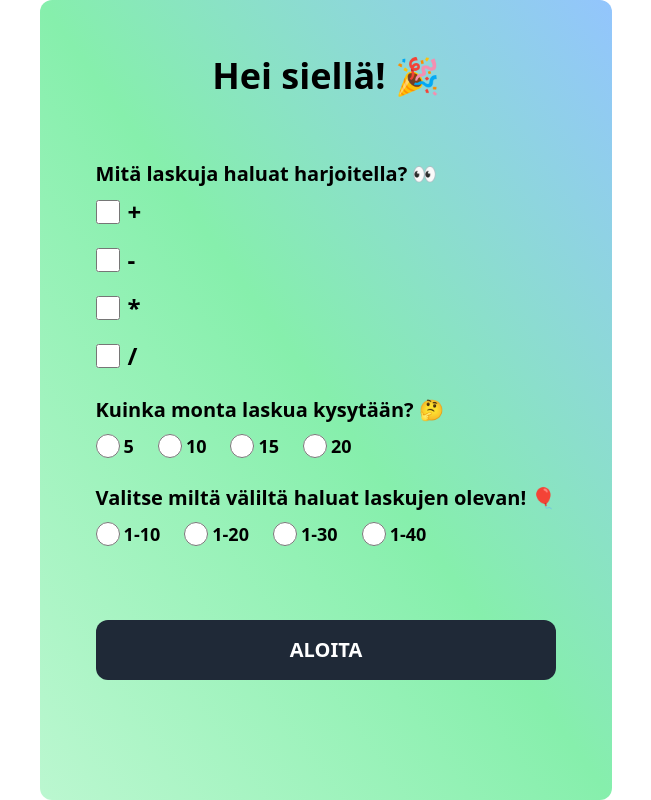
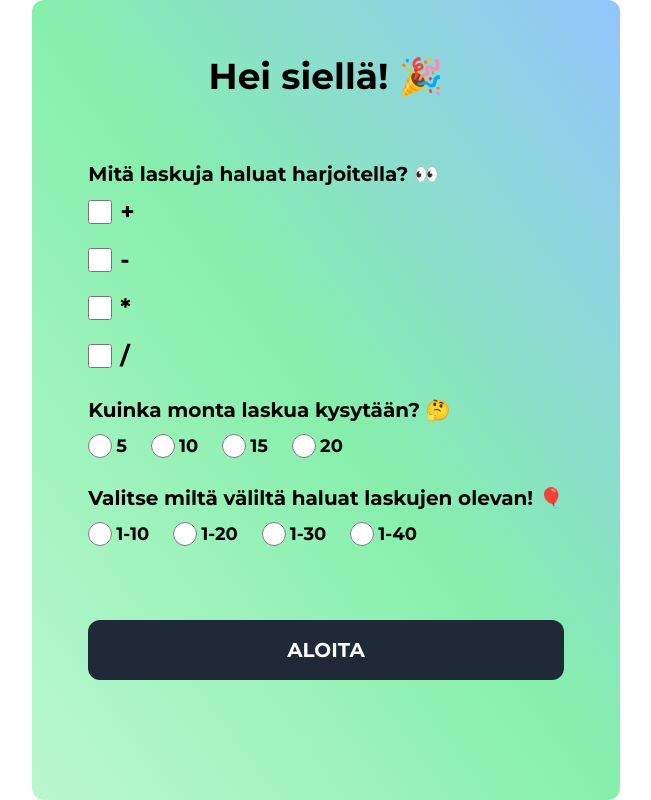
Before and after one commit to villetoimela/ez-math-game, a React (Create React App) app: page / in a window 1280 px wide. Shown: the whole page, without its empty margins (314-965 px from the left). Built offline with nearby package versions, Linux system fonts and the light colour scheme.

Commit message:
added new font (montserrat)

```diff
--- a/public/index.html
+++ b/public/index.html
@@ -1,14 +1,12 @@
 <!DOCTYPE html>
 <html lang="en">
+
 <head>
   <meta charset="utf-8" />
   <link rel="icon" href="%PUBLIC_URL%/favicon.ico" />
   <meta name="viewport" content="width=device-width, initial-scale=1" />
   <meta name="theme-color" content="#000000" />
-    <meta
-      name="description"
-      content="Web site created using create-react-app"
-    />
+  <meta name="description" content="Web site created using create-react-app" />
   <link rel="apple-touch-icon" href="%PUBLIC_URL%/logo192.png" />
   <!--
       manifest.json provides metadata used when your web app is installed on a
@@ -24,8 +22,14 @@
       work correctly both with client-side routing and a non-root public URL.
       Learn how to configure a non-root public URL by running `npm run build`.
     -->
+  <link rel="preconnect" href="https://fonts.googleapis.com">
+  <link rel="preconnect" href="https://fonts.gstatic.com" crossorigin>
+  <link
+    href="https://fonts.googleapis.com/css2?family=Montserrat:ital,wght@0,100;0,200;0,300;0,400;0,500;0,600;0,700;0,800;0,900;1,100;1,200;1,300;1,400;1,500;1,600;1,700;1,800;1,900&display=swap"
+    rel="stylesheet">
   <title>React App</title>
 </head>
+
 <body>
   <noscript>You need to enable JavaScript to run this app.</noscript>
   <div id="root"></div>
@@ -40,4 +44,5 @@
       To create a production bundle, use `npm run build` or `yarn build`.
     -->
 </body>
+
 </html>
--- a/tailwind.config.js
+++ b/tailwind.config.js
@@ -4,6 +4,13 @@
     "./src/**/*.{js,jsx,ts,tsx}",
   ],
   theme: {
+    fontFamily: {
+      sans: ["Montserrat", "ui-sans-serif", "system-ui"],
+      serif: ["ui-serif", "Georgia"],
+      mono: ["ui-monospace", "SFMono-Regular"],
+
+    },
+
     extend: {},
   },
   plugins: [],
```
Lines whose indentation alone changed are shown as unchanged.
